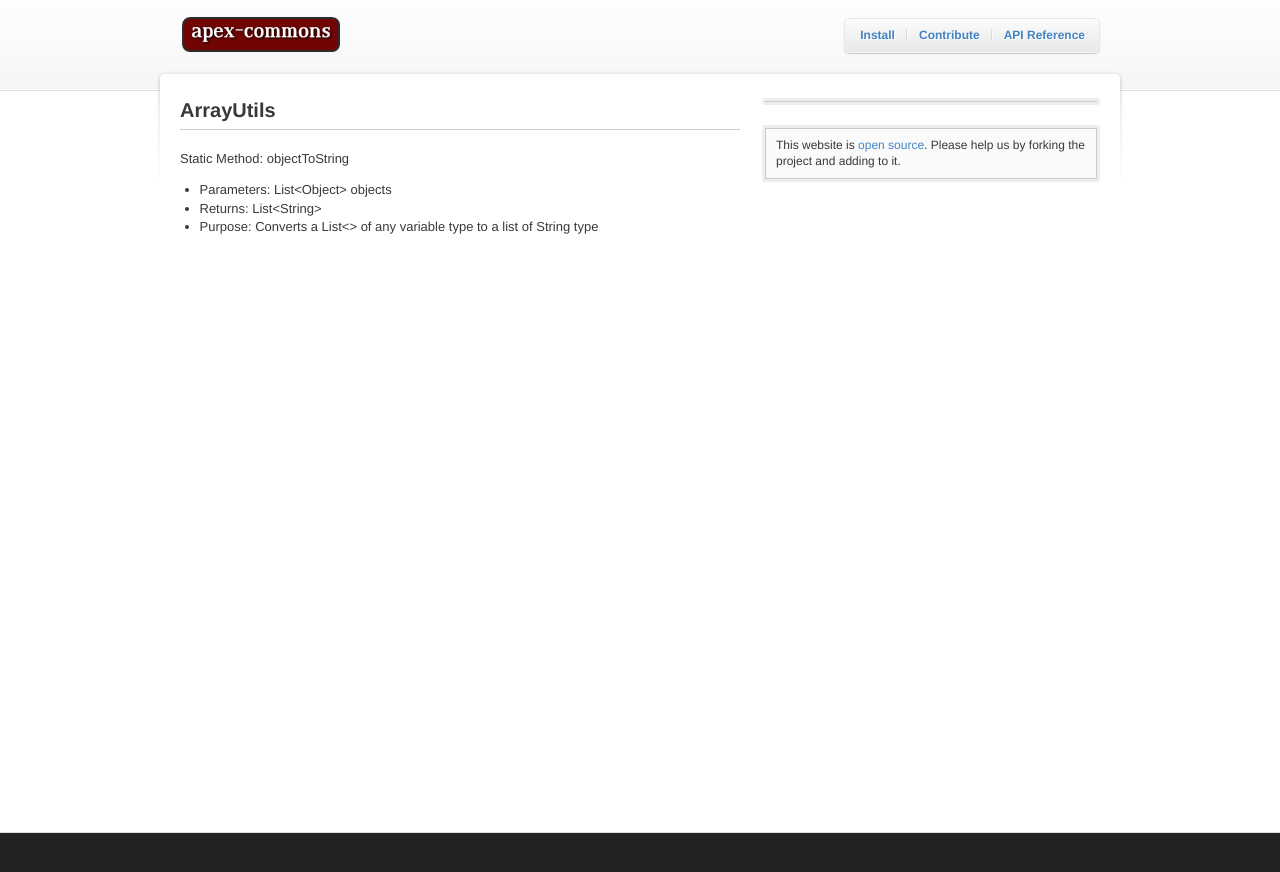
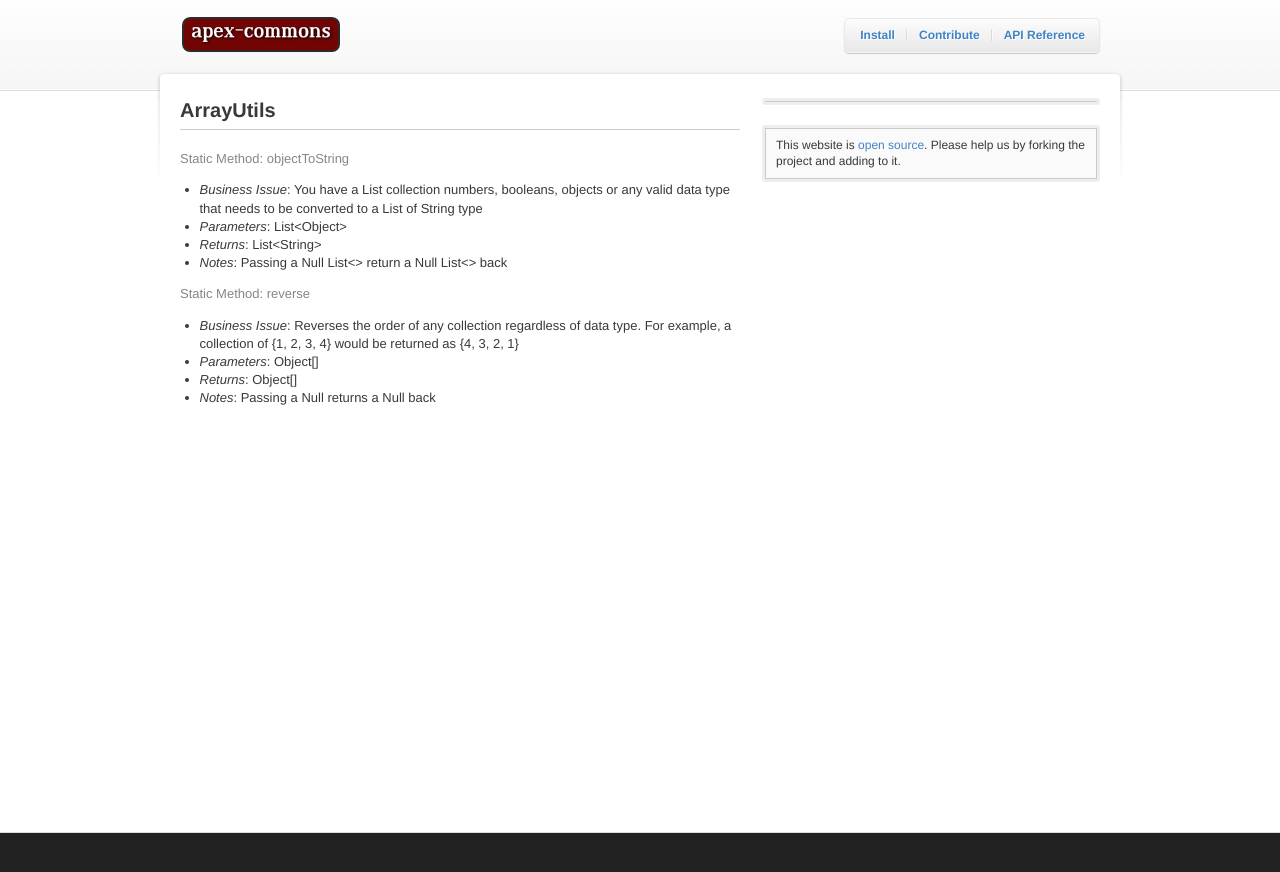
Before and after one commit to apex-commons/apex-commons.github.com, a Jekyll site: the page built from _posts/2011-05-11-arrayutils.markdown, in a window 1280 px wide. Shown: the top 872 px of the page. Built offline with Jekyll 4.4.1, drawn with Linux system fonts in a browser that asks for light colours.

Commit message:
Edited _posts/2011-05-11-arrayutils.markdown via GitHub

```diff
--- a/_posts/2011-05-11-arrayutils.markdown
+++ b/_posts/2011-05-11-arrayutils.markdown
@@ -4,7 +4,14 @@
 categories: api
 ---
 
-<span class="into">Static Method: objectToString</span>
-* Parameters: List&lt;Object&gt; objects
-* Returns: List&lt;String&gt;
-* Purpose: Converts a List&lt;&gt; of any variable type to a list of String type
+<span class="intro">Static Method: objectToString</span>
+* _Business Issue_: You have a List collection numbers, booleans, objects or any valid data type that needs to be converted to a List of String type
+* _Parameters_: List&lt;Object&gt;
+* _Returns_: List&lt;String&gt;
+* _Notes_: Passing a Null List&lt;&gt; return a Null List&lt;&gt; back
+
+<span class="intro">Static Method: reverse</span>
+* _Business Issue_: Reverses the order of any collection regardless of data type. For example, a collection of {1, 2, 3, 4} would be returned as {4, 3, 2, 1}
+* _Parameters_: Object[]
+* _Returns_: Object[]
+* _Notes_: Passing a Null returns a Null back
```
